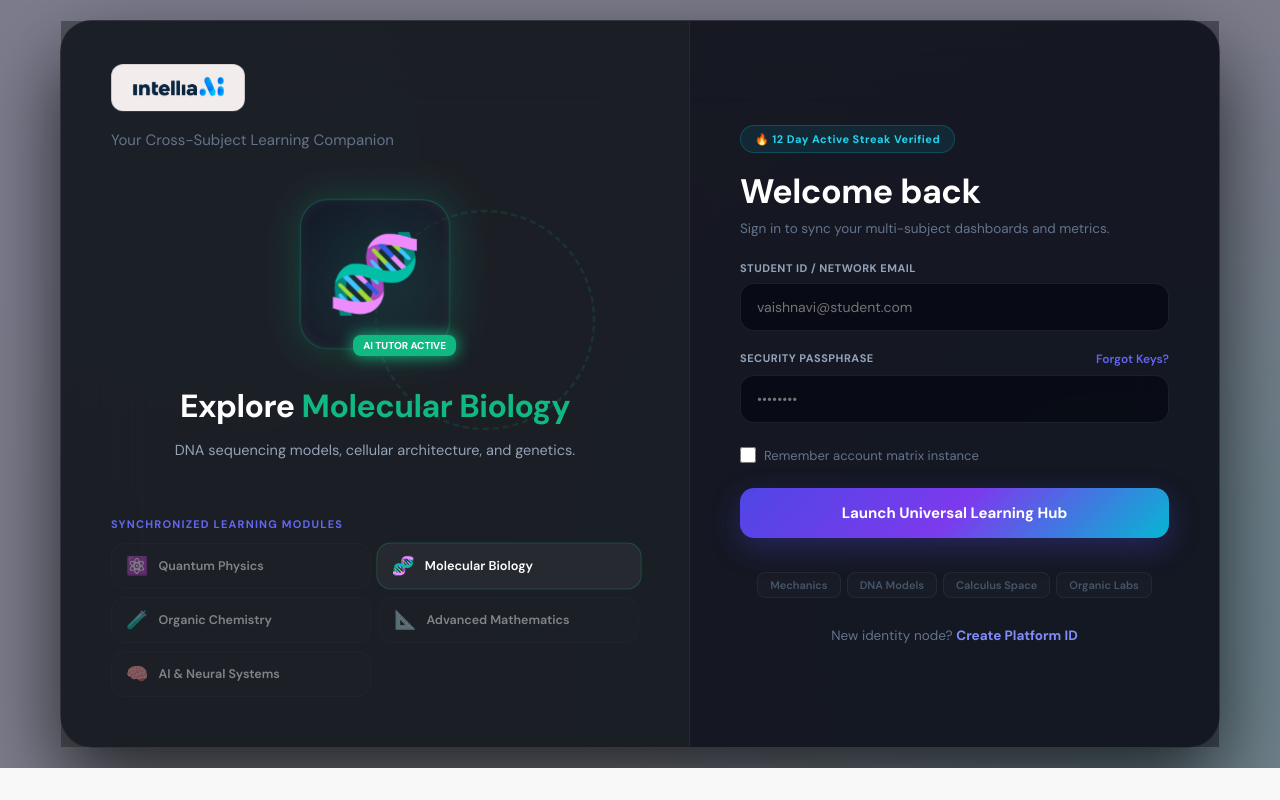
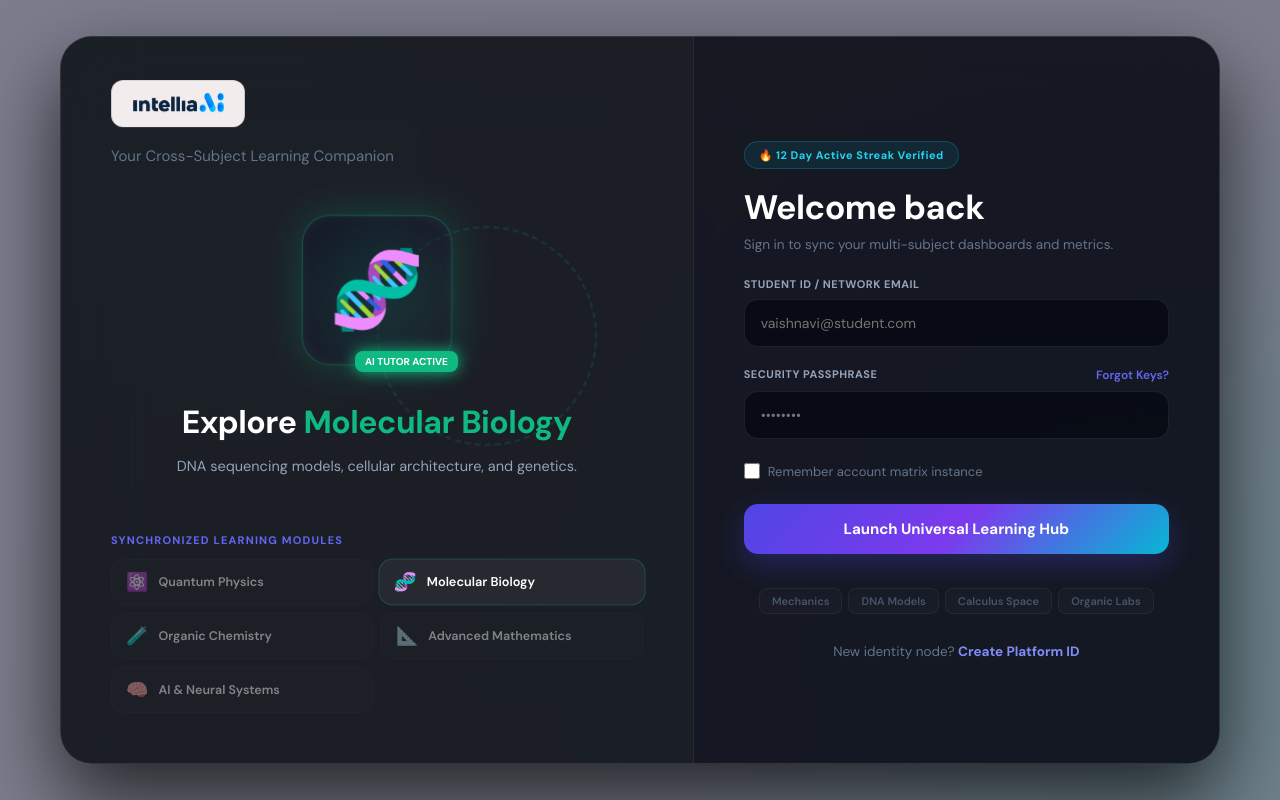
Before and after one commit to vaishnavi121001/intellia-ai, a Next.js app: page /auth/signin in a window 1280 px wide. Built offline with nearby package versions, Linux system fonts and the light colour scheme; no server answers.

Commit message:
Fix responsive layout across devices

```diff
--- a/src/app/auth/signin/page.js
+++ b/src/app/auth/signin/page.js
@@ -75,9 +75,8 @@ export default function SignInPage() {
   return (
     <div
       style={{
-        width: "100%",
-overflowY: "auto",
-padding: "20px",
+        minHeight: "100vh",
+        width: "100vw",
         background: "#7c7c8b",
         backgroundImage: `
           radial-gradient(circle at 10% 20%, rgba(130, 128, 160, 0.14) 0%, transparent 45%),
@@ -155,13 +154,6 @@ padding: "20px",
           background: rgba(255, 255, 255, 0.05);
           border-color: ${currentSubject.color}40;
         }
-          @media (max-width: 768px) {
-  .glass-panel-main {
-    flex-direction: column !important;
-    width: 100% !important;
-    max-width: 100% !important;
-  }
-
       `}} />
 
       {/* Cybernetic Particle Mesh Nodes */}
@@ -179,17 +171,15 @@ padding: "20px",
           maxWidth: "1160px",
           borderRadius: "32px",
           display: "flex",
-          flexWrap: "wrap",
-          minHeight: "auto",
-overflow: "visible",
+          flexDirection: "row",
+          overflow: "hidden",
           zIndex: 2,
         }}
       >
         {/* LEFT CANVAS LAYOUT: Multidisciplinary 3D Hub Projection */}
         <div
           style={{
-            flex: "1 1 500px",
-padding: "clamp(24px,4vw,50px)",
+            flex: 1.25,
 
 background: "rgba(18, 23, 24, 0.4)",
             padding: "50px",
@@ -333,8 +323,8 @@ background: "rgba(18, 23, 24, 0.4)",
         {/* RIGHT CANVAS LAYOUT: Gateway Form Entry Access Box */}
         <div
           style={{
-          flex: "1 1 400px",
-padding: "clamp(24px,4vw,50px)",
+            flex: 1,
+            padding: "50px",
             display: "flex",
             flexDirection: "column",
             justifyContent: "center",
```
